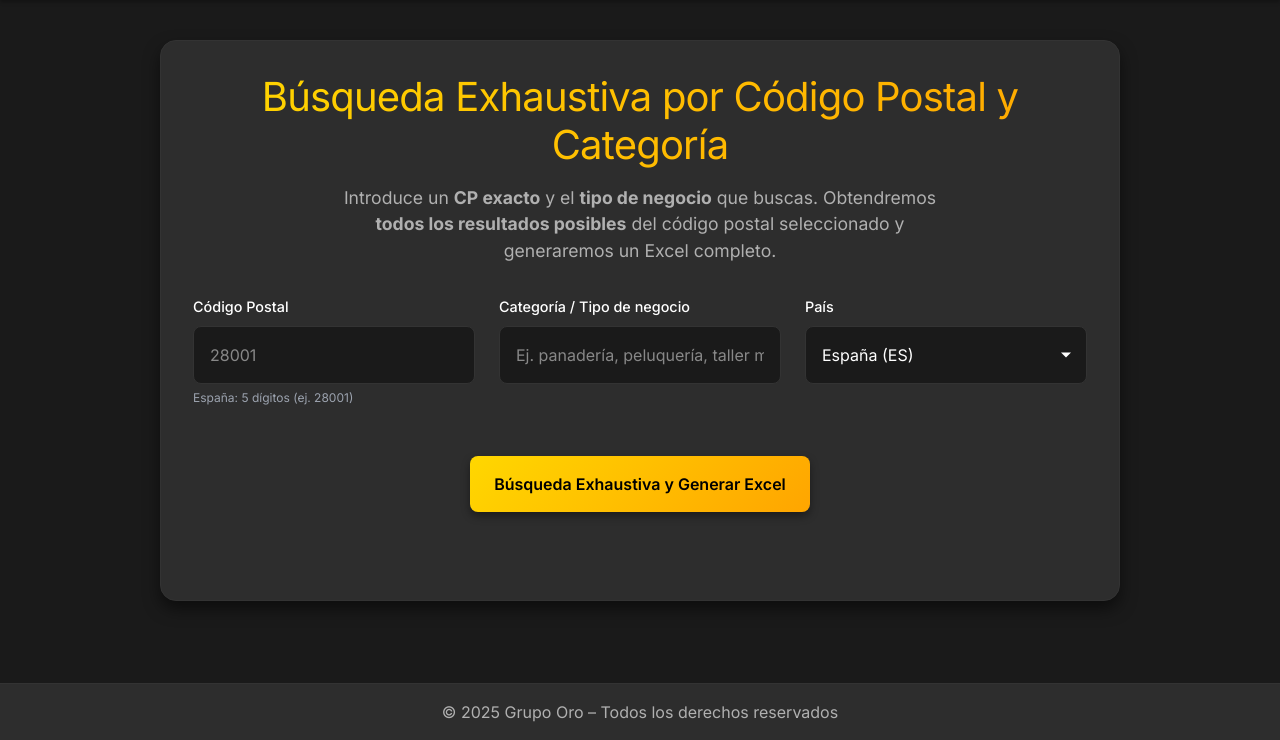
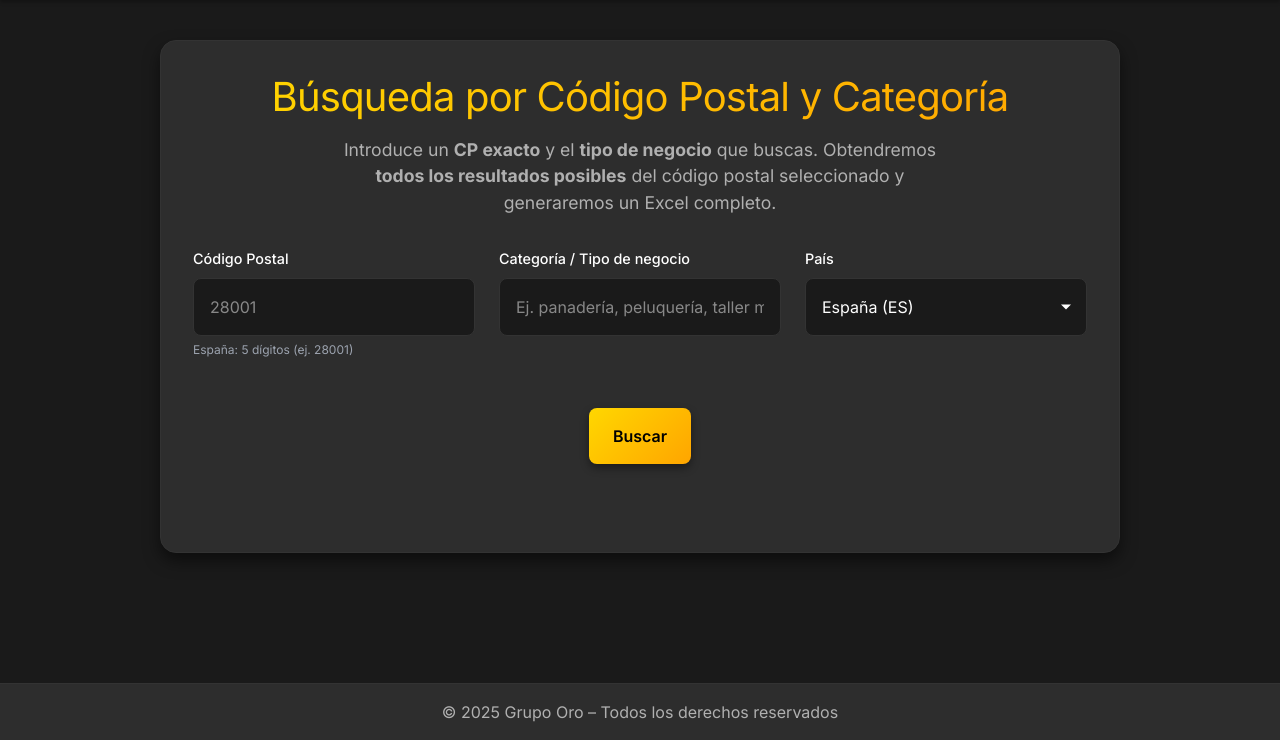
Before and after one commit to JrNiRos/ScrapingGrupoOro, a Django app: template myapp/templates/myapp/home.html in a window 1280 px wide. Shown: the part 60-800 px from the top of the page. Run offline with Django 5.2, Linux system fonts and the light colour scheme; the template is opened without the code that fills it: values that come from a table or form of the project are taken from there, others are empty; some libraries are stand-ins or nearby versions.

Commit message:
Cambiado el texto del botón de búsqueda por "Buscar"

```diff
--- a/myapp/templates/myapp/home.html
+++ b/myapp/templates/myapp/home.html
@@ -4,7 +4,7 @@
 <div class="dashboard-container">
   <div class="search-container">
     <div class="search-header">
-      <h1>Búsqueda Exhaustiva por Código Postal y Categoría</h1>
+      <h1>Búsqueda por Código Postal y Categoría</h1>
       <p>Introduce un <strong>CP exacto</strong> y el <strong>tipo de negocio</strong> que buscas. Obtendremos <strong>todos los resultados posibles</strong> del código postal seleccionado y generaremos un Excel completo.</p>
     </div>
 
@@ -39,7 +39,7 @@
       </div>
 
       <div class="search-button-container">
-        <button id="submit" class="btn-primary" type="submit">Búsqueda Exhaustiva y Generar Excel</button>
+        <button id="submit" class="btn-primary" type="submit">Buscar</button>
         <button id="reset" class="btn-secondary hidden" type="button">Nueva búsqueda</button>
       </div>
 
```
